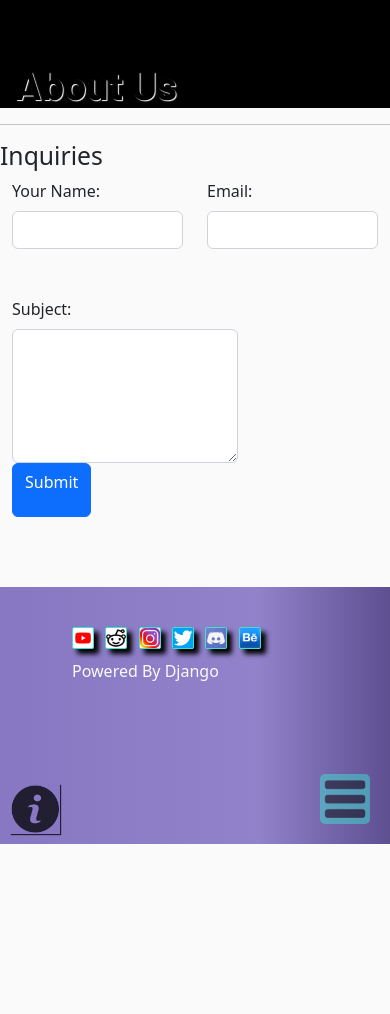
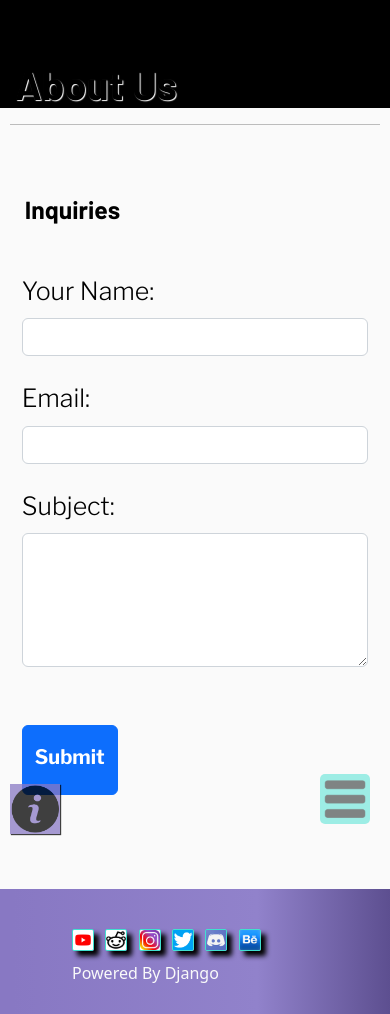
Before and after one commit to BenWL96/creative-cortex, a Django app: template cc_app/templates/cc_app/about_us.html in a window 390 px wide. Before the commit the page ends 844 px from the top, so only its background shows below. Run offline with Django 4.2, Linux system fonts and the light colour scheme; the template is opened without the code that fills it: values that come from a table or form of the project are taken from there, others are empty.

Commit message:
about us page unclosed media queries fixed, now page reponds properly below 500px width

```diff
--- a/cc_app/templates/cc_app/about_us.html
+++ b/cc_app/templates/cc_app/about_us.html
@@ -187,18 +187,33 @@
         </div>
 
 
-
+        <br>
 
         <div class="d-flex flex-row form-row">
-            <div class="flex-col form-col">
           <div class="container">
-                <button id="submit" type="submit" class="btn btn-primary"><p class="form-button-text">Submit</p></button>
+            <!--At 300px this captcha cannot be reduced in size-->
+            <div class="frc-captcha" data-sitekey="{{friendly_captcha_sitekey}}"></div>
+          </div>
+        </div>
+
+        <br>
+
+        <div class="d-flex flex-row">
+          <div class="flex-col">
+            <div class="container">
+              <button id="submit" type="submit" class="btn btn-primary form-button-text">
+                <p class="form-button-text">Submit</p>
+              </button>
             </div>
           </div>
         </div>
 
+          <br>
+
+
 
       </form>
+
 
     </div>
 
```
Also changed, not shown: cc_app/static/cc_app/css/about_us.css (+10 -6 lines). Lines whose indentation alone changed are shown as unchanged.
